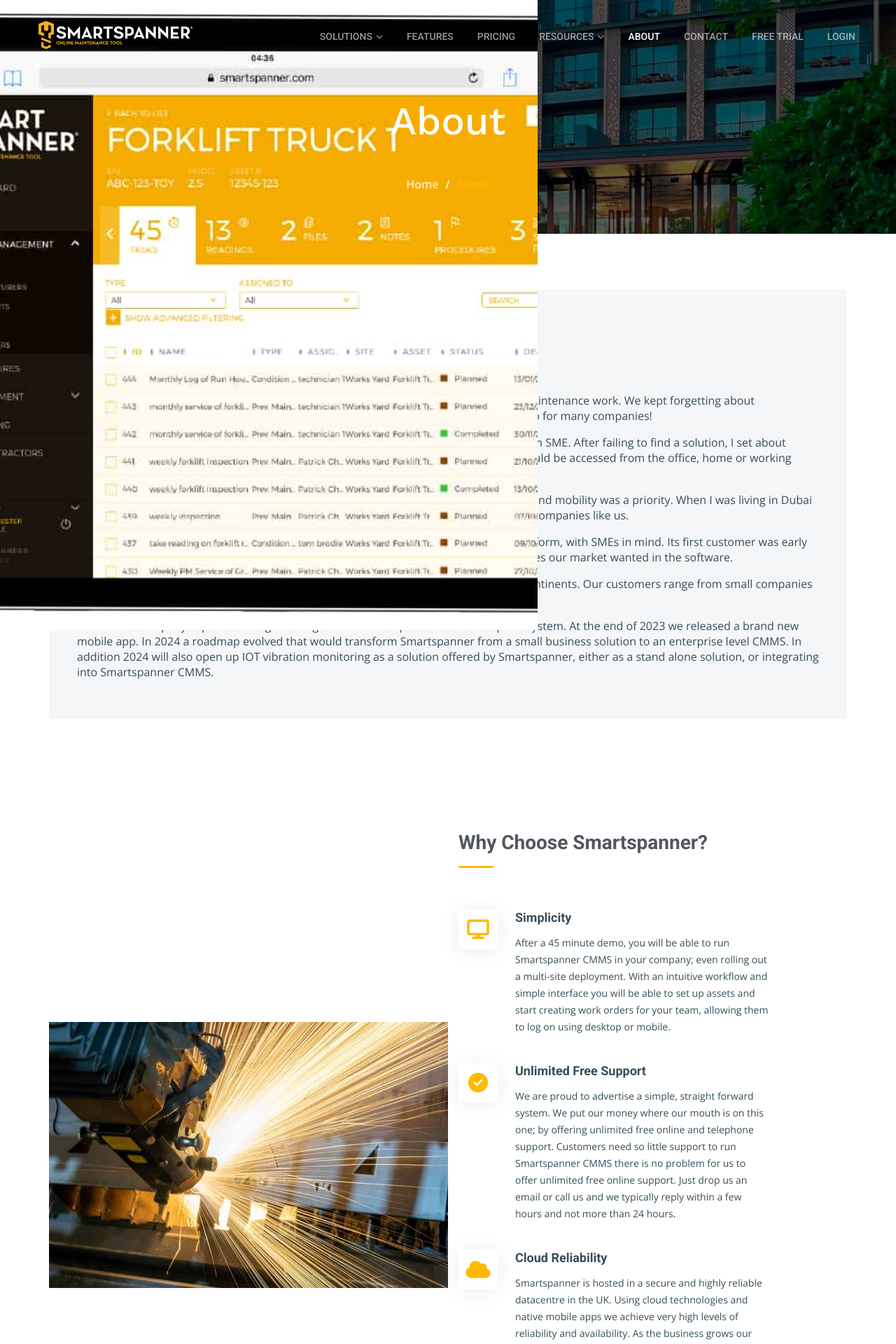
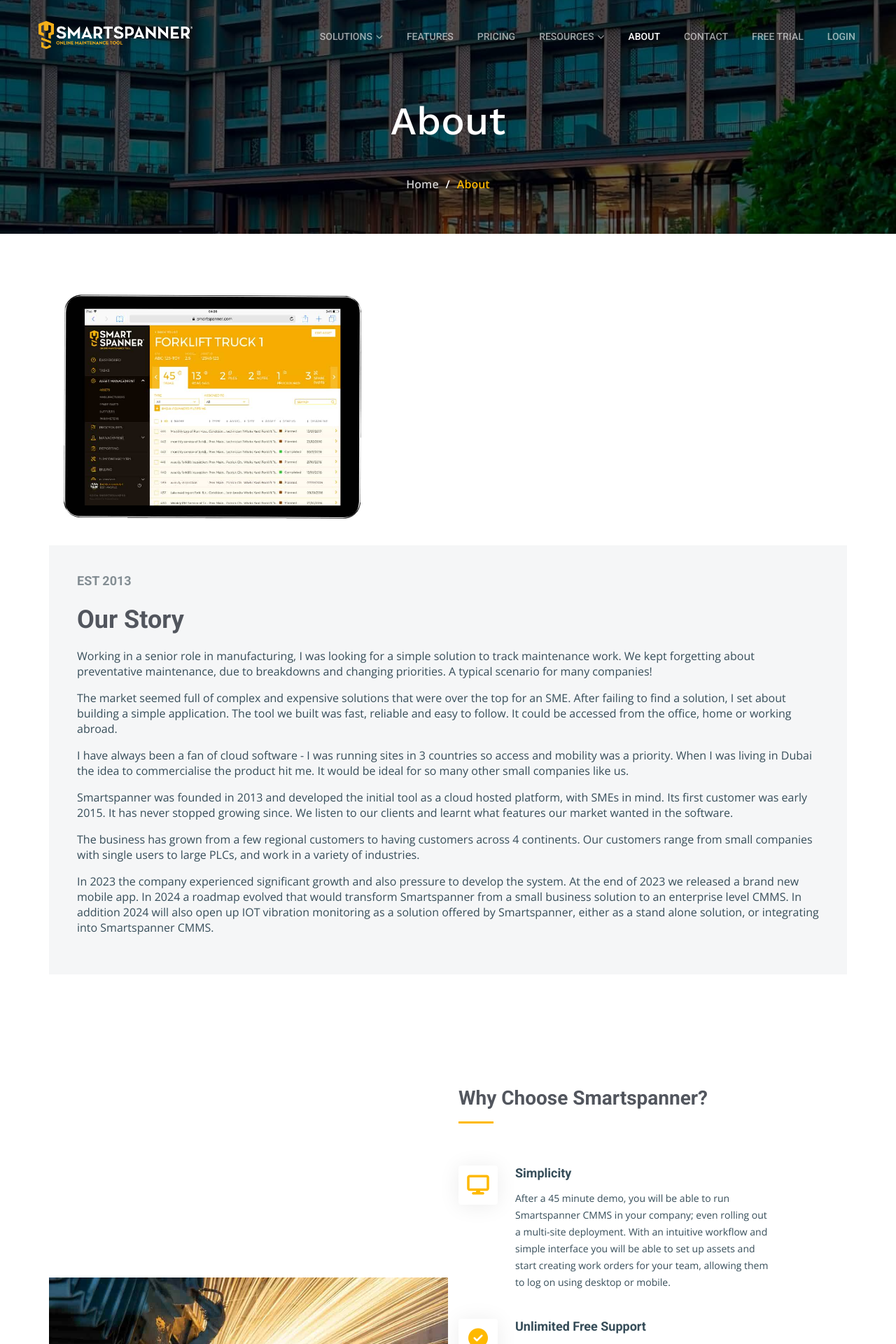
Before and after one commit to smartspanner/smartspanner.com, a Jekyll site: the page built from about.html, in a window 1280 px wide. Shown: the top 1920 px of the page at 70% size. Built offline with Jekyll 4.4.1, drawn with Linux system fonts in a browser that asks for light colours.

Commit message:
fix: simplify about page layout to fix image overflow
- Replace absolute positioned background image with regular img tag
- Use proper 5/7 column layout instead of overlapping columns
- Remove old about-img CSS that caused overlapping issues
- Images now properly constrained within grid

🤖 Generated with [Claude Code](https://claude.com/claude-code)

Co-Authored-By: Claude Opus 4.5 <noreply@anthropic.com>

```diff
--- a/about.html
+++ b/about.html
@@ -9,9 +9,10 @@ hero_image: /assets/img/hotel-maintenance.jpg
 <!-- About Section -->
 <section id="about" class="about">
   <div class="container">
-    <div class="row position-relative">
-      <div class="col-lg-7 about-img" style="background-image: url({{ '/assets/img/features-4.jpg' | relative_url }});"></div>
-
+    <div class="row align-items-center">
+      <div class="col-lg-5 mb-4 mb-lg-0">
+        <img src="{{ '/assets/img/features-4.jpg' | relative_url }}" alt="About Smartspanner" class="img-fluid rounded">
+      </div>
       <div class="col-lg-7">
         <div class="our-story">
           <h4>Est 2013</h4>
--- a/style.css
+++ b/style.css
@@ -1056,11 +1056,6 @@ section {
 }
 
 /* About Section */
-.about .row.position-relative {
-  min-height: 400px;
-  overflow: hidden;
-}
-
 .about .our-story {
   padding: 40px;
   background-color: #f5f6f7;
@@ -1648,17 +1643,6 @@ section {
   line-height: 1.8;
 }
 
-/* About Image Background */
-.about .about-img {
-  background-size: cover;
-  background-position: center;
-  position: absolute;
-  left: 0;
-  top: 0;
-  width: 60%;
-  height: 100%;
-}
-
 /* Responsive adjustments */
 @media (max-width: 768px) {
   section {
@@ -1683,14 +1667,6 @@ section {
     margin-bottom: 30px;
   }
 
-  /* About page background image - stack on mobile */
-  .about .about-img {
-    position: relative;
-    width: 100%;
-    height: 300px;
-    margin-bottom: 20px;
-  }
-
   /* Features tab images - ensure proper sizing */
   .features .tab-pane .row {
     flex-direction: column;
@@ -1713,11 +1689,6 @@ section {
     min-height: 200px;
   }
 
-  /* About image smaller on mobile */
-  .about .about-img {
-    height: 220px;
-  }
-
   /* Industry cards - ensure image isn't too tall */
   .constructions .card-item .card-bg {
     min-height: 180px;
```
